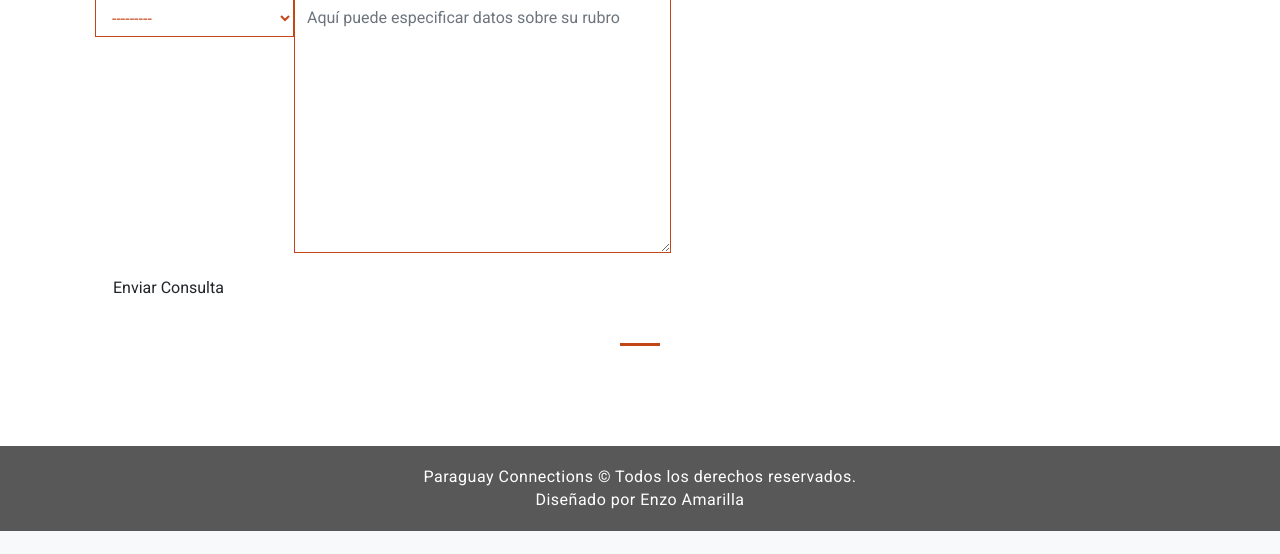
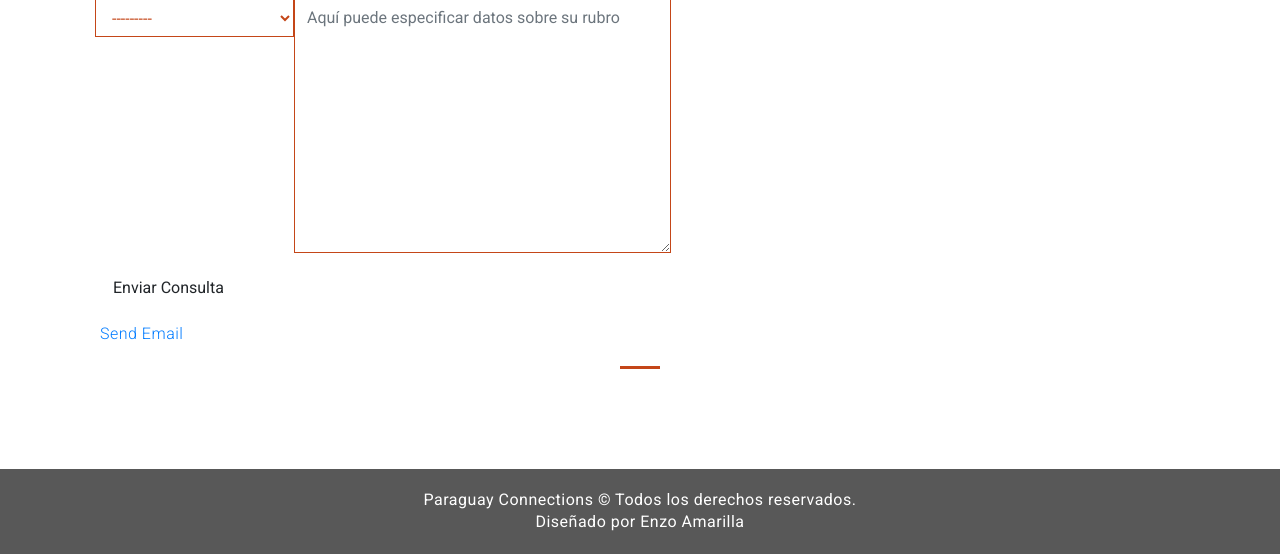
Before and after one commit to Tzesar/realEstate, a Django app: page / in a window 1280 px wide. Shown: the part 1879-2433 px from the top of the page. Before the commit the page ends 2410 px from the top, so only its background shows below. Run offline with Django 3.2, Linux system fonts and the light colour scheme; some libraries are stand-ins or nearby versions.

Commit message:
Implemented email report by excel files

```diff
--- a/RequestsApp/forms.py
+++ b/RequestsApp/forms.py
@@ -1,11 +1,11 @@
 from django.forms import ModelForm
 
-from RequestsApp.models import Request, Usuario
+from RequestsApp.models import Consulta, Usuario
 
 
 class ConsultaForm(ModelForm):
     class Meta:
-        model = Request
+        model = Consulta
         fields = '__all__'
         localized_fields = '__all__'
 
--- a/RequestsApp/models.py
+++ b/RequestsApp/models.py
@@ -88,7 +88,7 @@ class Usuario(models.Model):
         return self.nombre_completo
 
 
-class Request(models.Model):
+class Consulta(models.Model):
     usuario = models.ForeignKey(Usuario, on_delete=models.CASCADE, blank=True)
 
     interes = models.CharField(max_length=20, choices=ACTION_CHOICES, blank=True, verbose_name=_('interés'))
--- a/RequestsApp/templates/requestForm.html
+++ b/RequestsApp/templates/requestForm.html
@@ -48,5 +48,7 @@
 
             {% bootstrap_button content='Enviar Consulta' button_type='submit' button_class='btn' extra_classes="btn-submit" %}
         </form>
+
+        <a href="/send-email/">Send Email</a>
     </div>
 {% endblock forms %}
--- a/RequestsApp/urls.py
+++ b/RequestsApp/urls.py
@@ -14,9 +14,11 @@ Including another URLconf
     2. Add a URL to urlpatterns:  path('blog/', include('blog.urls'))
 """
 from django.urls import path
+
 from . import views
 
 urlpatterns = [
     path('request-form/', views.save_consultas, name='Test Form'),
-    path('', views.save_consultas, name='Test Form')
+    path('', views.save_consultas, name='Test Form'),
+    path('send-email/', views.send_email, name='Send Email')
 ]
--- a/RequestsApp/views.py
+++ b/RequestsApp/views.py
@@ -1,8 +1,11 @@
 from django.contrib import messages
+from django.core.mail import get_connection, EmailMessage
+from django.http import HttpResponseRedirect
 from django.shortcuts import render
-from django.http import HttpResponseRedirect
+from excel_response import ExcelResponse
 
-from RequestsApp.models import Usuario
+from RealEstate import settings
+from RequestsApp.models import Usuario, Consulta
 from .forms import ConsultaForm, UsuarioForm
 
 
@@ -47,3 +50,23 @@ def save_consultas(request):
         'consulta_form': consulta_form,
         'usuario_form': usuario_form
     })
+
+
+def send_email(request):
+
+    message = EmailMessage(
+        'Django Test',
+        'This is an email from Django.',
+        settings.FROM_EMAIL,
+        [settings.TO_EMAIL],
+        connection=get_connection(),
+    )
+
+    consultas = Consulta.objects.all()
+    excel_file = ExcelResponse(consultas)
+    if consultas.count() > 0:
+        message.attach('report.xls', excel_file.content, 'application/vnd.ms-excel')
+
+    message.send()
+
+    return HttpResponseRedirect('/request-form/')
--- a/requirements.txt
+++ b/requirements.txt
@@ -1,3 +1,8 @@
 Django==2.0.3
 django-bootstrap4==0.0.6
+django-excel-response==2.0.3
+et-xmlfile==1.0.1
+jdcal==1.3
+openpyxl==2.4.11
 pytz==2018.3
+six==1.11.0
```
Also changed, not shown: RealEstate/settings.py (+10 -0 lines), RequestsApp/migrations/0001_initial.py.
